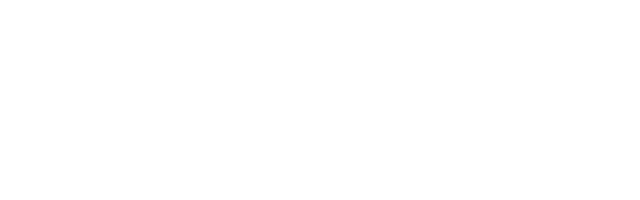
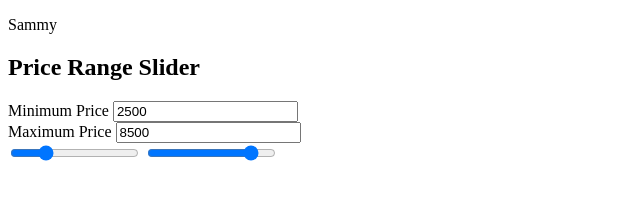
Before and after one commit to swlodawski/Price-Range-Slider, a plain HTML site: page index.html in a window 1280 px wide. Shown: the whole page, without its empty margins (0-640 px from the left). Drawn offline with Linux system fonts and the light colour scheme.

Commit message:
Added the slider strcuture to the index.html.

```diff
--- a/index.html
+++ b/index.html
@@ -7,6 +7,40 @@
     <title>Visual Price Range Slider</title>
 </head>
 <body>
+    <main class="main">
+        <div class="sammy">
+            <p>Sammy</p>
+        </div>
+        <div class="custom-wrapper">
+            <div class="header">
+                <h2 class="projtitle">
+                    Price Range Slider
+                </h2>
+            </div>
+
+            <div class="price-input-container">
+                <div class="price-input">
+                    <div class="price-field">
+                        <span>Minimum Price</span>
+                        <input type="number" class="min-input" value="2500">
+                    </div>
+                <div class="price-field">
+                    <span>Maximum Price</span>
+                    <input type="number" class="max-input" value="8500">
+                </div>
+                </div>
+            </div>
+            <div class="slider-container">
+                <div class="price-slider">
+                </div>
+            </div>
+    </div>
+         <div class="rangeinput">
+            <input type="range" class="min-range" min="0" max="10000" value="2500" step="1">
+            <input type="range" class="max-range" min="0" max="10000" value="8500" step="1">
+        </div>
+    </div>
+</main>
 <script src="./script.js"></script>
 </body>
 </html>
```
